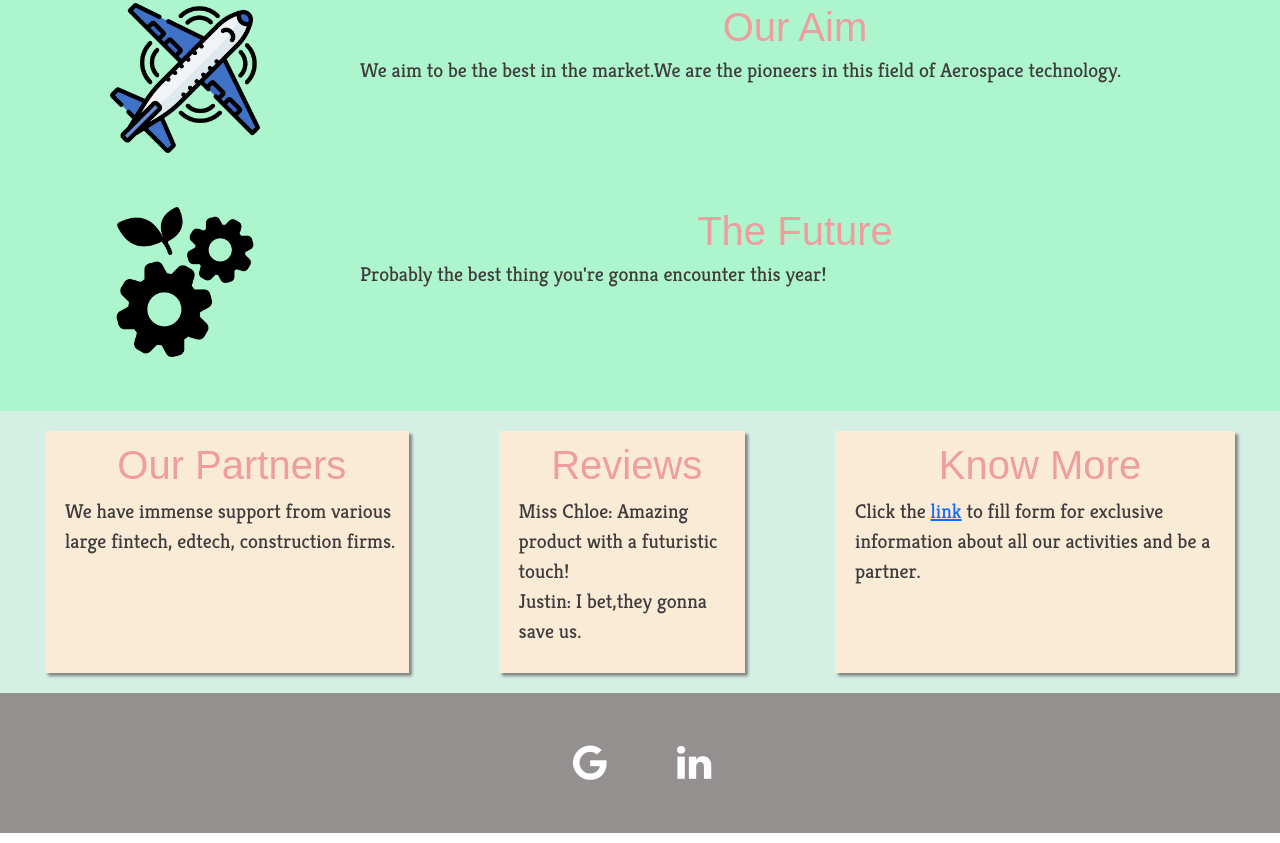
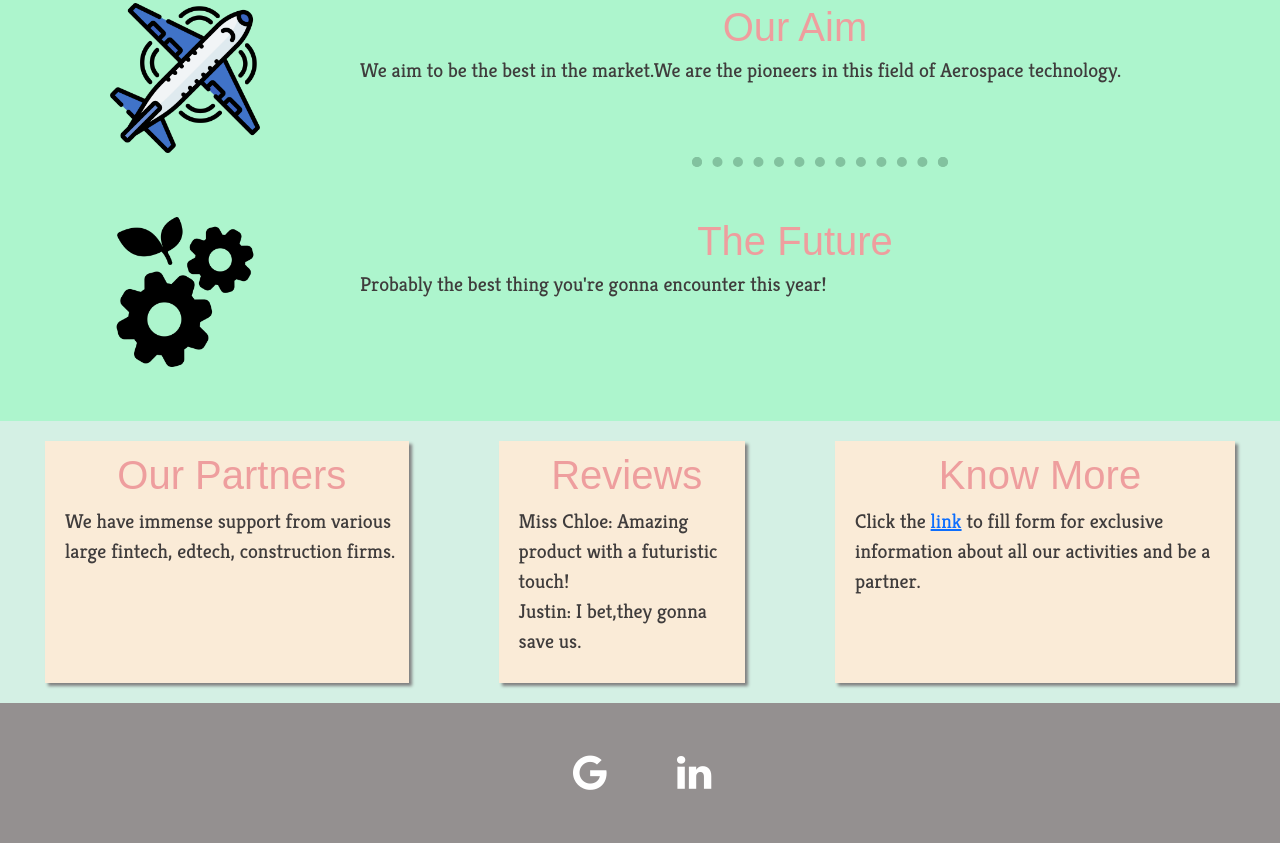
Before and after one commit to kVarunkk/Project2, a plain HTML site: page index.html in a window 1280 px wide. Shown: the part 852-1695 px from the top of the page. Drawn offline with nearby package versions, Linux system fonts and the light colour scheme; a web font is replaced by a local one.

Commit message:
Update index.html

```diff
--- a/index.html
+++ b/index.html
@@ -91,7 +91,14 @@
             padding-left: 60px;
         }
 
+       .hr1{
+            border: dotted rgb(7, 48, 25) 10px;
+            border-bottom: none;
+            width: 20%;
+            margin: auto;
+            background-color: rgb(173, 245, 205);
 
+        }
 
 
 
@@ -228,7 +235,7 @@
 
         </div>
 
-
+        <hr class="hr1">
 
 
         <div class="subDiv1" style="text-align: left;line-height: 2;padding-top: 50px;padding-bottom: 100px;padding-right: 50px;padding-left: 50px;">
```
